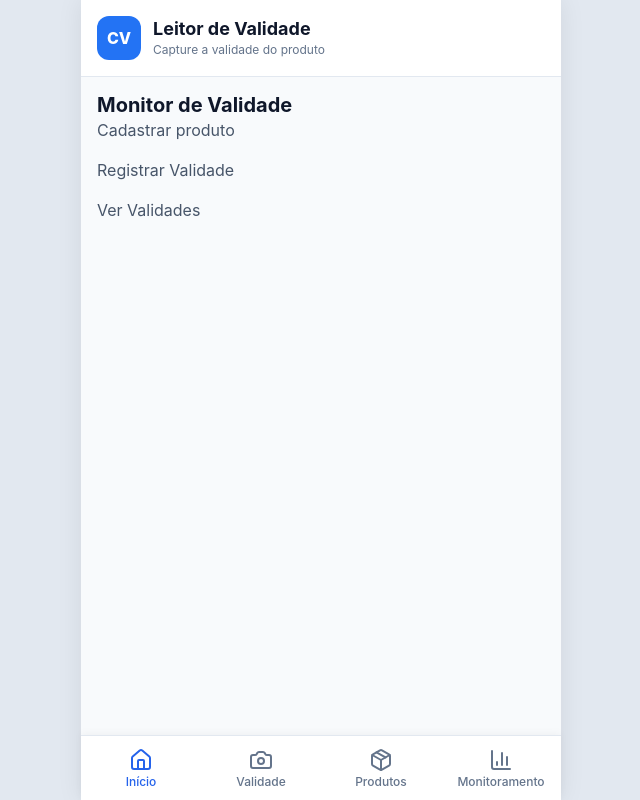
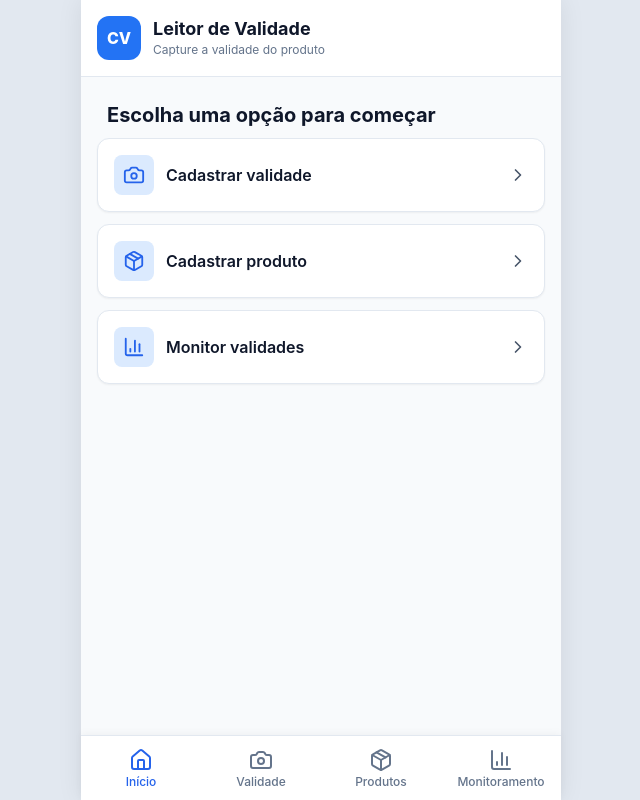
Before and after one commit to demetriotorgan/monitor-validade-v2, a React (Vite) app: page / in a window 1280 px wide. Shown: the whole page, without its empty margins (319-959 px from the left). Built offline with nearby package versions, Linux system fonts and the light colour scheme.

Commit message:
dashboard

```diff
--- a/src/App.tsx
+++ b/src/App.tsx
@@ -2,6 +2,9 @@ import { Route, Routes } from 'react-router-dom';
 import './App.css'
 import Layout from './components/layout/Layout';
 import Dashboard from './components/layout/Dashboard/Dashboard';
+import Validade from './components/layout/Validade/Validade';
+import Produtos from './components/layout/Produtos/Produtos';
+import Monitoramento from './components/layout/Monitoramento/Monitoramento';
 
 function App() {
 
@@ -11,6 +14,9 @@ function App() {
         <Routes>
             <Route element={<Layout/>}>
               <Route path='/' element={<Dashboard/>} />
+              <Route path='/validade' element={<Validade />} />
+              <Route path='/produtos' element={<Produtos />} />
+              <Route path='/monitoramento' element={<Monitoramento />}/>
             </Route>
         </Routes>
 
--- a/src/components/layout/Dashboard/Dashboard.css
+++ b/src/components/layout/Dashboard/Dashboard.css
@@ -0,0 +1,3 @@
+.destaque-dashboard{
+    margin: 10px
+}
--- a/src/components/layout/Dashboard/Dashboard.tsx
+++ b/src/components/layout/Dashboard/Dashboard.tsx
@@ -1,12 +1,29 @@
+import { BarChart3, Camera, Package } from 'lucide-react'
+import NavCard from '../Elementos/NavCard/NavCard'
 import './Dashboard.css'
 
 const Dashboard = () => {
   return (
     <div className='dashboard-painel'>
-        <h3>Monitor de Validade</h3>
-        <p>Cadastrar produto</p>
-        <p>Registrar Validade</p>
-        <p>Ver Validades</p>
+      <h3 className='destaque-dashboard'>Escolha uma opção para começar</h3>
+      <NavCard
+        nome='Cadastrar validade'
+        icone={Camera}
+        to="/validade"
+      />
+      <NavCard
+        nome='Cadastrar produto'
+        icone={Package}
+        to='/produtos'
+      />
+
+      <NavCard
+        nome='Monitor validades'
+        icone={BarChart3}
+        to='/monitoramento'
+      />
+
+
     </div>
   )
 }
--- /dev/null
+++ b/src/components/layout/Elementos/NavCard/NavCard.css
@@ -0,0 +1,72 @@
+/* src/components/NavCard/NavCard.css */
+
+/* =========================================================
+   NavCard.css — Card de navegação reutilizável
+   ========================================================= */
+
+.nav-card {
+  display: flex;
+  align-items: center;
+  gap: var(--espacamento-3);
+  width: 100%;
+  padding: var(--espacamento-4);
+  margin-bottom: 12px;
+  background-color: var(--cor-superficie);
+  border: 1px solid var(--cor-borda);
+  border-radius: var(--raio-borda-lg);
+  box-shadow: var(--sombra-sm);
+  text-decoration: none;
+  color: var(--cor-texto);
+  transition:
+    background-color var(--transicao-rapida),
+    border-color var(--transicao-rapida),
+    box-shadow var(--transicao-rapida),
+    transform var(--transicao-rapida);
+}
+
+.nav-card:hover,
+.nav-card:focus {
+  background-color: var(--cor-primaria-clara);
+  border-color: var(--cor-primaria);
+  box-shadow: var(--sombra-md);
+  transform: translateY(-1px);
+  outline: none;
+}
+
+.nav-card:active {
+  transform: translateY(0);
+}
+
+.nav-card-icon {
+  display: flex;
+  align-items: center;
+  justify-content: center;
+  width: 40px;
+  height: 40px;
+  flex-shrink: 0;
+  background-color: var(--cor-primaria-clara);
+  color: var(--cor-primaria);
+  border-radius: var(--raio-borda-md);
+}
+
+.nav-card-label {
+  flex: 1;
+  font-size: var(--tamanho-texto-base);
+  font-weight: 600;
+  color: var(--cor-texto);
+}
+
+.nav-card-arrow {
+  display: flex;
+  align-items: center;
+  justify-content: center;
+  flex-shrink: 0;
+  color: var(--cor-texto-secundario);
+  transition: color var(--transicao-rapida), transform var(--transicao-rapida);
+}
+
+.nav-card:hover .nav-card-arrow,
+.nav-card:focus .nav-card-arrow {
+  color: var(--cor-primaria);
+  transform: translateX(2px);
+}
--- /dev/null
+++ b/src/components/layout/Elementos/NavCard/NavCard.tsx
@@ -0,0 +1,27 @@
+import './NavCard.css'
+import { ChevronRight, type LucideIcon } from "lucide-react";
+import { Link } from "react-router-dom";
+
+interface NavCardProps{
+    nome: string;
+    icone: LucideIcon;
+    to: string
+}
+
+const NavCard = ({nome, icone:Icone, to}: NavCardProps) => {
+  return (
+    <Link to={to} className="nav-card">
+            <span className="nav-card-icon">
+                <Icone size={22} aria-hidden="true" />
+            </span>
+            <span className="nav-card-label">
+                {nome}
+            </span>
+            <span className="nav-card-arrow">
+                <ChevronRight size={20} aria-hidden="true" />
+            </span>
+        </Link>
+  )
+}
+
+export default NavCard
--- /dev/null
+++ b/src/components/layout/Monitoramento/Monitoramento.tsx
@@ -0,0 +1,9 @@
+import './Monitoramento.css'
+
+const Monitoramento = () => {
+  return (
+    <div>Monitoramento</div>
+  )
+}
+
+export default Monitoramento
--- a/src/components/layout/NavBar/NavBar.tsx
+++ b/src/components/layout/NavBar/NavBar.tsx
@@ -7,9 +7,9 @@ import './NavBar.css';
 const NavBar = () => {
   const navItems = [
     { to: '/', label: 'Início', icon: Home },
-    { to: '/registrar-validade', label: 'Validade', icon: Camera },
-    { to: '/cadastrar-produto', label: 'Produtos', icon: Package },
-    { to: '/ver-validades', label: 'Monitoramento', icon: BarChart3 },
+    { to: '/validade', label: 'Validade', icon: Camera },
+    { to: '/produtos', label: 'Produtos', icon: Package },
+    { to: '/monitoramento', label: 'Monitoramento', icon: BarChart3 },
   ];
 
   return (
--- /dev/null
+++ b/src/components/layout/Produtos/Produtos.tsx
@@ -0,0 +1,9 @@
+import './Produtos.css'
+
+const Produtos = () => {
+  return (
+    <div>Produtos</div>
+  )
+}
+
+export default Produtos
--- /dev/null
+++ b/src/components/layout/Validade/Validade.tsx
@@ -0,0 +1,9 @@
+import './Validade.css'
+
+const Validade = () => {
+  return (
+    <div>Validade</div>
+  )
+}
+
+export default Validade
```
Also changed, not shown: src/components/layout/Monitoramento/Monitoramento.css (added), src/components/layout/Produtos/Produtos.css (added), src/components/layout/Validade/Validade.css (added).
